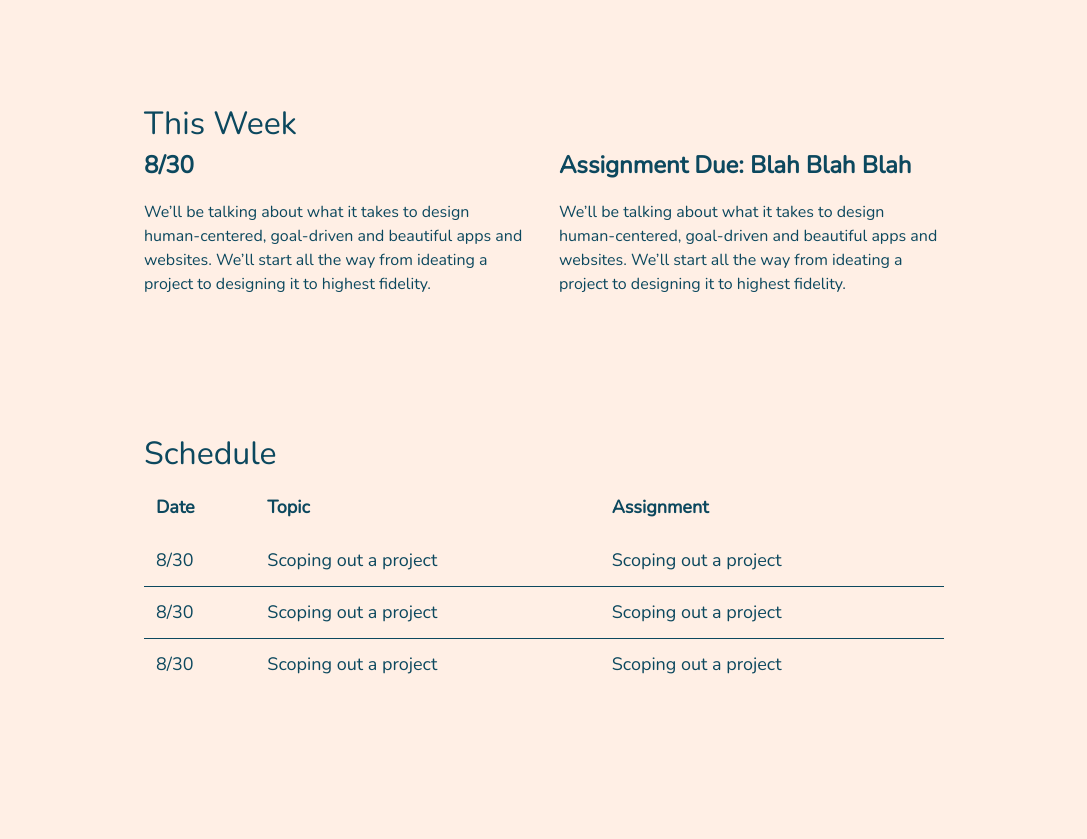
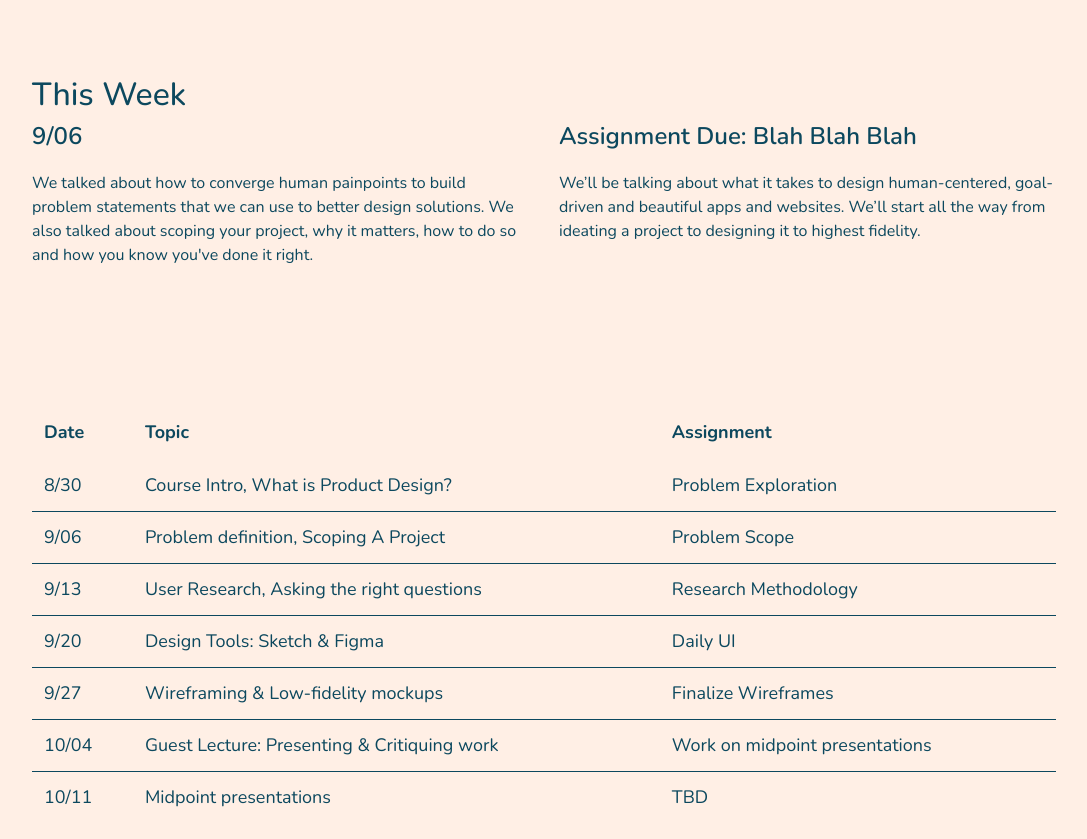
Before and after one commit to nathalyn/idea258c, a React (Create React App) app: page /schedule in a window 1280 px wide. Shown: the part 280-1119 px from the top of the page, without its empty margins (96-1183 px from the left). Before the commit the page ends 986 px from the top, so only its background shows below. Built offline with nearby package versions, Linux system fonts and the light colour scheme.

Commit message:
updated some content

```diff
--- a/public/index.html
+++ b/public/index.html
@@ -11,7 +11,7 @@
     <link rel="manifest" href="%PUBLIC_URL%/manifest.json">
      <!-- Bootstrap CSS -->
      <link rel="stylesheet" href="https://stackpath.bootstrapcdn.com/bootstrap/4.1.3/css/bootstrap.min.css" integrity="sha384-MCw98/SFnGE8fJT3GXwEOngsV7Zt27NXFoaoApmYm81iuXoPkFOJwJ8ERdknLPMO" crossorigin="anonymous">
-     <link href="https://fonts.googleapis.com/css?family=Nunito:300,400" rel="stylesheet">
+     <link href="https://fonts.googleapis.com/css?family=Nunito:200,300,400,500,600,700,800,900" rel="stylesheet">
     <!--
       Notice the use of %PUBLIC_URL% in the tags above.
       It will be replaced with the URL of the `public` folder during the build.
--- a/src/App.css
+++ b/src/App.css
@@ -42,7 +42,7 @@ body {
 h3{
   font-size: 24px;
   margin-bottom: 20px;
-  font-weight: bold;
+  font-weight: 600;
 }
 
 .table > tbody > tr > td{
@@ -62,19 +62,19 @@ h3{
 }
 
 .landing-content h1 {
-  font-weight: bold;
+  font-weight: 800;
   font-size: 48px;
 }
 
 .landing-content h3 {
   font-size: 24px;
   margin-bottom: 20px;
-  font-weight: bold;
+  font-weight: 300;
 }
 
 .landing-content p {
   font-size: 24px;
-  font-weight: 300;
+  font-weight: 100;
   margin-bottom: 24px;
 }
 
@@ -105,13 +105,14 @@ h3{
 }
 .about h2{
    font-size: 36px;
-   font-weight: bold;
+   font-weight: 800;
    margin-bottom: 20px;
 }
 
 .about p{
   font-size: 18px;
-  font-weight: 300px;
+  font-weight: 300;
+  line-height: 1.5em;
 }
 .teaching p{
   margin: auto;
@@ -126,13 +127,18 @@ h3{
 }
 
 /* Small devices (landscape phones, 576px and up) */
-@media (min-width: 576px) {  }
+@media (min-width: 576px) {
+  max-width: 100%;
+  margin: auto 10%;
+
+}
 
 /* Medium devices (tablets, 768px and up) */
 @media (min-width: 768px) {
   .section{
-    width: 800px;
-    margin: auto;
+    max-width: 100%;
+    margin: auto 10%;
+
   }
  }
 
--- a/src/components/this-week/ThisWeek.js
+++ b/src/components/this-week/ThisWeek.js
@@ -5,8 +5,9 @@ const ThisWeek = () => {
         <div className="row this-week">
             <div className="col text-left">
                 <h2>This Week</h2>
-                <h3>8/30</h3>
-                <p>We’ll be talking about what it takes to design human-centered, goal-driven  and beautiful apps and websites. We’ll start all the way from ideating a project to designing it to highest fidelity. </p>
+                <h3>9/06</h3>
+                <p>We talked about how to converge human painpoints to build problem statements that we can use to better design solutions.
+                        We also talked about scoping your project, why it matters, how to do so and how you know you've done it right.</p>
             </div>
             <div className="col text-left">
                  <h2 style={{color:'transparent'}}> Just lazy space</h2>
--- a/src/views/resources/Resources.js
+++ b/src/views/resources/Resources.js
@@ -5,14 +5,31 @@ const Resources = () => {
     return (
         <section className="section">
             <div className="landing-text-div">
+                <h1>Resources</h1>
                 <h3 className="font-weight-light">Here you’ll find tools, learning resources and much more to help you create your awesome thing.</h3>
             </div>
             <div className="resources text-left">
-                <h2 id="">Resources</h2>
+
                 <h3>Learning</h3>
             </div>
             <div>
                 <div className="row text-left resource">
+                    <div className="col">
+                        <p className="font-weight-bold">Case Studies</p>
+                        <ul className="resource-list">
+                            <li>Scoping out a Project</li>
+                            <li>Scoping out a Project</li>
+                            <li>Scoping out a Project</li>
+                        </ul>
+                    </div>
+                    <div className="col">
+                        <p className="font-weight-bold">Research</p>
+                        <ul className="resource-list">
+                            <li>Scoping out a Project</li>
+                            <li>Scoping out a Project</li>
+                            <li>Scoping out a Project</li>
+                        </ul>
+                    </div>
                     <div className="col">
                         <p className="font-weight-bold">Visual</p>
                         <ul className="resource-list">
@@ -29,14 +46,6 @@ const Resources = () => {
                         <li>Scoping out a Project</li>
                     </ul>
                 </div>
-                    <div className="col">
-                        <p className="font-weight-bold">Prototyping</p>
-                        <ul className="resource-list">
-                            <li>Scoping out a Project</li>
-                            <li>Scoping out a Project</li>
-                            <li>Scoping out a Project</li>
-                        </ul>
-                    </div>
                 </div>
             </div>
         </section>
--- a/src/views/schedule/Schedule.js
+++ b/src/views/schedule/Schedule.js
@@ -7,19 +7,40 @@ const Schedule = () => {
     const scheduleData = [
         {
             date: '8/30',
-            topic: 'Scoping out a project',
-            assignment: 'Scoping out a project'
+            topic: 'Course Intro, What is Product Design?',
+            assignment: 'Problem Exploration'
         },
         {
-            date: '8/30',
-            topic: 'Scoping out a project',
-            assignment: 'Scoping out a project'
+            date: '9/06',
+            topic: 'Problem definition, Scoping A Project',
+            assignment: 'Problem Scope'
         },
         {
-            date: '8/30',
-            topic: 'Scoping out a project',
-            assignment: 'Scoping out a project'
+            date: '9/13',
+            topic: 'User Research, Asking the right questions',
+            assignment: 'Research Methodology'
         },
+        {
+            date: '9/20',
+            topic: 'Design Tools: Sketch & Figma',
+            assignment: 'Daily UI'
+        },
+        {
+            date: '9/27',
+            topic: 'Wireframing & Low-fidelity mockups',
+            assignment: 'Finalize Wireframes'
+        },
+        {
+            date: '10/04',
+            topic: 'Guest Lecture: Presenting & Critiquing work',
+            assignment: 'Work on midpoint presentations'
+        },
+        {
+            date: '10/11',
+            topic: 'Midpoint presentations',
+            assignment: 'TBD'
+        },
+
     ]
 
     const renderScheduleData = (data) => {
@@ -40,7 +61,7 @@ const Schedule = () => {
                 <ThisWeek />
             </div>
             <div>
-                <h2 className="text-left">Schedule</h2>
+
                 <table className="table">
                     <thead>
                         <tr>
```
Lines whose indentation alone changed are shown as unchanged.
